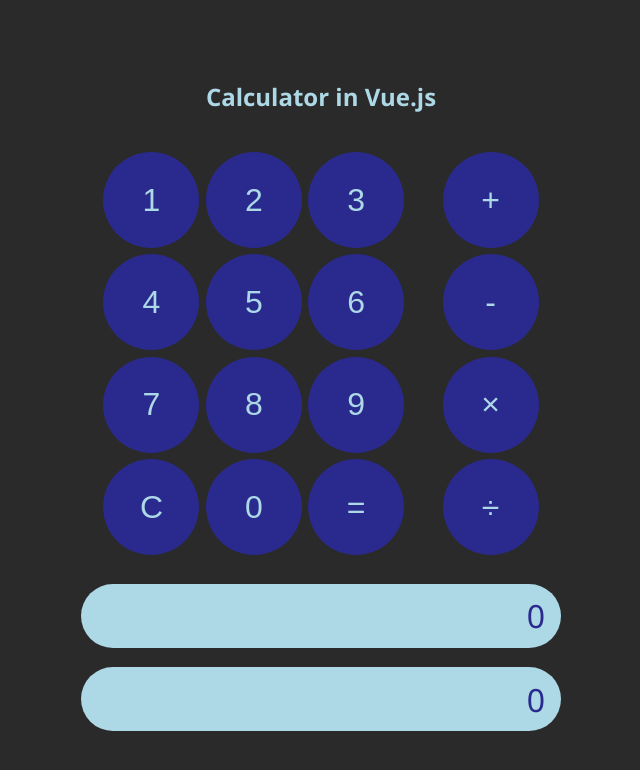
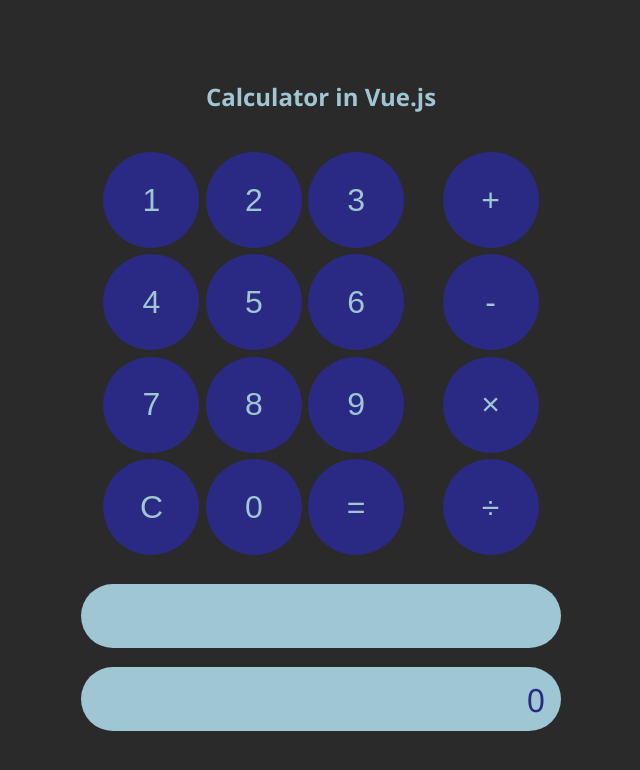
Before and after one commit to sregnard42/Calculator, a Vue app: page / in a window 1280 px wide. Shown: the top 770 px of the page, without its empty margins (319-959 px from the left). Built offline with nearby package versions, Linux system fonts and the light colour scheme.

Commit message:
Added key monitoring. Display current operation instead of (only) current value.

```diff
--- /dev/null
+++ b/jsconfig.json
@@ -0,0 +1,5 @@
+{
+    "include": [
+        "./src/**/*"
+    ]
+}
--- a/package.json
+++ b/package.json
@@ -5,7 +5,8 @@
   "scripts": {
     "serve": "vue-cli-service serve",
     "build": "vue-cli-service build",
-    "lint": "vue-cli-service lint"
+    "lint": "vue-cli-service lint",
+    "start": "vue-cli-service serve"
   },
   "dependencies": {
     "@vue/cli-plugin-babel": "4.1.1",
--- a/src/App.vue
+++ b/src/App.vue
@@ -2,8 +2,9 @@
     <div id="app">
         <h2>{{ title }}</h2>
         <ButtonPanel />
-        <Output :value="currentValue" />
-        <Output :value="totalValue" />
+        <!-- <Output :value="currentValue" /> -->
+        <Output :value="inputString" />
+        <Output :value="totalValue" size="2" />
     </div>
 </template>
 
@@ -24,6 +25,9 @@
             totalValue() {
                 return this.$store.getters.getTotal
             },
+            inputString() {
+                return this.$store.getters.getInput
+            }
         },
         data() {
             return {
--- a/src/components/ButtonPanel/ButtonPanel.vue
+++ b/src/components/ButtonPanel/ButtonPanel.vue
@@ -1,4 +1,6 @@
 <template>
+    <div>
+        <div id="keylistener" tabindex="0" @keyup="keymonitor"></div>
         <div class="row">
             <div class="column">
                 <div class="row" v-for="row in 3" :key="row">
@@ -22,34 +24,72 @@
                 <Button :label="OPERATOR_DIV" @click.native="dispatch('addOperator', OPERATOR_DIV)" />
             </div>
         </div>
+    </div>
 </template>
 
-<script>
+<script>4
     import Button from "./components/Button.vue"
     import OPERATORS from "../../constants/operators"
+
+    const{ OPERATOR_ADD, OPERATOR_SUB, OPERATOR_MUL, OPERATOR_DIV, OPERATOR_RESET, OPERATOR_EQUAL } = OPERATORS
 
     export default {
         name: "ButtonPanel",
         components: {
             Button,
         },
+        mounted() {
+            document.getElementById("keylistener").focus()
+        },
+        methods: {
+            keymonitor: function ({ key }) {
+                console.log(key)
+                const { dispatch } = this.$store
+                if (key >= 0 && key <= 9) {
+                    dispatch("addDigit", parseInt(key))
+                }
+                else if (["Backspace", "Delete"].includes(key)) {
+                    dispatch("reset")
+                }
+                else if (["Enter", "="].includes(key)) {
+                    dispatch("showResult")
+                }
+                else if (key === "*") {
+                    dispatch("addOperator", OPERATOR_MUL)
+                }
+                else if (key === "/") {
+                    dispatch("addOperator", OPERATOR_DIV)
+                }
+                else if ([OPERATOR_ADD, OPERATOR_SUB].includes(key)) {
+                    dispatch("addOperator", key)
+                }
+            }
+        },
         data() {
-            const{ OPERATOR_ADD, OPERATOR_SUB, OPERATOR_MUL, OPERATOR_DIV, OPERATOR_RESET, OPERATOR_EQUAL } = OPERATORS
             const { dispatch } = this.$store
             return {
+                dispatch,
                 OPERATOR_ADD,
                 OPERATOR_SUB,
                 OPERATOR_MUL,
                 OPERATOR_DIV,
                 OPERATOR_RESET,
                 OPERATOR_EQUAL,
-                dispatch,
             }
         },
     }
 </script>
 
 <style scoped>
+    #keylistener {
+        position: absolute;
+        left: 0;
+        top: 0;
+        width: 100%;
+        height: 100%;
+        background-color: rgba(42, 42, 42, 0.1);
+        outline: none;
+    }
     .column {
         display: flex;
         flex-direction: column;
--- a/src/components/ButtonPanel/components/Button.vue
+++ b/src/components/ButtonPanel/components/Button.vue
@@ -1,5 +1,5 @@
 <template>
-    <button>
+    <button @keydown="keymonitor">
         {{ label }}
     </button>
 </template>
@@ -7,6 +7,11 @@
 <script>
 export default {
     name: "Button",
+    methods: {
+        keymonitor: function (e) {
+            e.preventDefault()
+        }
+    },
     props: {
         label: {
             type: String,
@@ -22,6 +27,7 @@ export default {
         height: 3em;
         padding: 0.8em;
         margin: 0.1em;
+        outline: none;
         border: none;
         border-radius: 50%;
         font-size: 2em;
--- a/src/components/Output.vue
+++ b/src/components/Output.vue
@@ -9,9 +9,13 @@ export default {
     name: "Output",
     props: {
         value: {
-            type: Number,
-            default: 0,
-        }
+            type: String,
+            default: "0",
+        },
+        size: {
+            type: String,
+            default: "1",
+        },
     },
 }
 </script>
@@ -32,5 +36,9 @@ export default {
         background-color: lightblue;
         color: rgb(42, 42, 142);
         font-size: 2em;
+
+        white-space: nowrap;
+        overflow: hidden;
+        text-overflow: ellipsis;
     }
 </style>
--- a/src/store/getters.js
+++ b/src/store/getters.js
@@ -1,4 +1,5 @@
 export default {
-    getCurrent: state => state.current,
-    getTotal: state => state.total,
+    getCurrent: state => state.current.toString(),
+    getTotal: state => state.total.toString(),
+    getInput: state => state.input,
 }
--- a/src/store/mutations.js
+++ b/src/store/mutations.js
@@ -12,7 +12,13 @@ const calc = (state) => {
     const { operator, total, current } = state
     const defaultValue = total === 0 ? current : total
     state.total = operator ? operations[operator](total, current) : defaultValue
-    console.log(total, operator, current, "=", state.total)
+    if (operator) {
+        console.log(total, operator, current, "=", state.total)
+    }
+}
+
+const previouslyShowedResult = (state) => {
+    return state.input.slice(-1) === "="
 }
 
 export default {
@@ -22,6 +28,10 @@ export default {
         if (state.operator === null) {
             state.total = state.current
         }
+        if (previouslyShowedResult(state)) {
+            state.input = ""
+        }
+        state.input += value
     },
 
     // When pressing any button from the following : +, -, ×, or ÷
@@ -29,13 +39,18 @@ export default {
         calc(state)
         state.operator = value
         state.current =  0
+        state.input = state.total + " " + state.operator + " "
     },
 
     // When pressing =
     showResult(state) {
+        if (previouslyShowedResult(state)) {
+            return
+        }
         calc(state)
         state.operator = null
         state.current = 0
+        state.input += " " + "="
     },
 
     // When pressing C
@@ -43,5 +58,6 @@ export default {
         state.operator = null
         state.current = 0
         state.total = 0
+        state.input = ""
     },
 }
--- a/src/store/state.js
+++ b/src/store/state.js
@@ -1,5 +1,6 @@
 export default {
-    operator: null,
-    current: 0,
-    total: 0,
+    operator: null,         // Last operator pressed
+    current: 0,             // Current value being typed
+    total: 0,               // Total result of all operations
+    input: "",              // String of values and operator currently in use
 }
```
Lines whose indentation alone changed are shown as unchanged.
